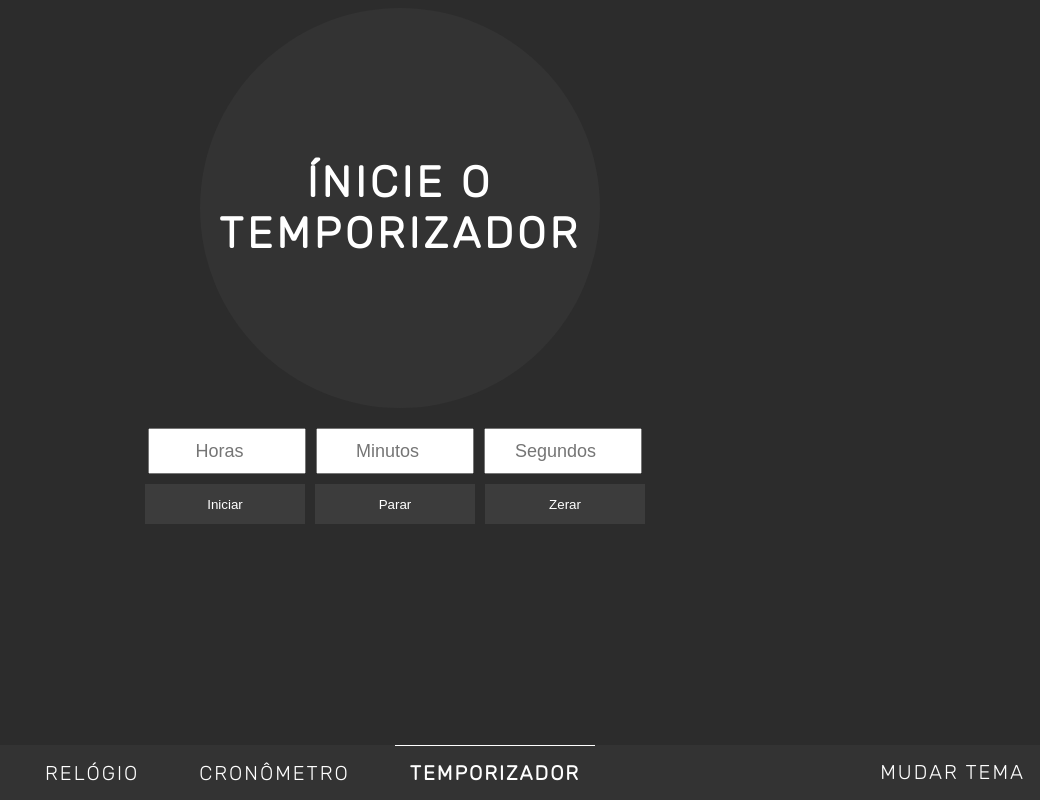
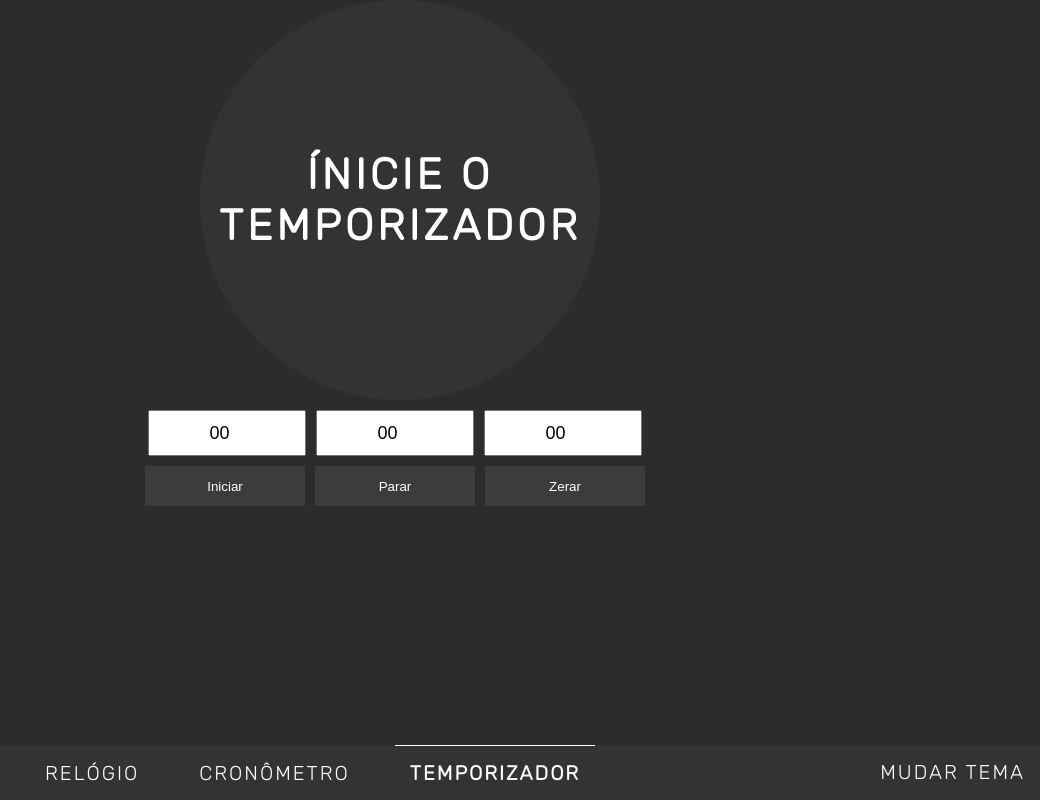
Before and after one commit to ThiagoN13/react_relogio, a React (Create React App) app: page / in a window 1280 px wide. Both pictures are taken after a click on the item "TEMPORIZADOR". Shown: the whole page, without its empty margins (240-1280 px from the left). Built offline with nearby package versions, Linux system fonts and the light colour scheme; the HTML template or start-up script is replaced by a standard one.

Commit message:
Corrigido temporizador

```diff
--- a/src/cronometro/Cronometro.css
+++ b/src/cronometro/Cronometro.css
@@ -1,3 +1,8 @@
+.Cronometro {
+  height: calc(100vh - 55px);
+  overflow: auto;
+}
+
 .chronotime {
   margin: 0 auto;
   width: 400px;
@@ -24,26 +29,14 @@
   width: 100%;
 }
 
-.row {
-  display: flex;
-  flex-direction: row;
-  justify-content: center;
-  margin-bottom: 10px;
-}
-
 .row-table {
   display: block;
-  margin: 0 0 30px 0;
   height: calc(100vh - 10vh);
   overflow-y: auto;
 }
 
 .row-table .interval {
   color: green;
-}
-
-.col {
-  margin: 0 20px;
 }
 
 table {
@@ -59,8 +52,18 @@ th {
   text-align: center;
 }
 
+table thead {
+  position: sticky;
+  top: 0;
+  background-color: rgba(0,0,0,.8);
+  display: inline-block;
+}
+
+table tbody {
+  display: inline;
+}
+
 /* Tema dark */
-body.white table td,
-th {
+body.white table td {
   color: #000000;
 }
--- a/src/cronometro/Cronometro.js
+++ b/src/cronometro/Cronometro.js
@@ -69,7 +69,7 @@ class Cronometro extends React.Component {
               </div>
             </div>
 
-            <div className="row">
+            <div className="row p-5px">
               <button
                 type="button"
                 disabled={this.state.interval}
--- a/src/index.css
+++ b/src/index.css
@@ -1,6 +1,7 @@
 @import url('https://fonts.googleapis.com/css?family=Rubik:300');
 
 body {
+  margin: 0;
   font-family: 'Rubik', sans-serif;
   background-color: #2c2c2c;
   letter-spacing: 2px;
@@ -10,6 +11,23 @@ body {
 
 body.white {
   background-color: unset;
+}
+
+.row {
+  display: flex;
+  flex-direction: row;
+}
+
+.mb-10px {
+  margin-bottom: 10px;
+}
+
+.p-5px {
+  padding: 5px;
+}
+
+.justify-content-center {
+  justify-content: center;
 }
 
 button {
@@ -50,6 +68,7 @@ input {
 /* width */
 ::-webkit-scrollbar {
   width: 5px;
+  height: 5px;
 }
 
 /* Track */
--- a/src/relogio/Relogio.css
+++ b/src/relogio/Relogio.css
@@ -1,4 +1,9 @@
-.relogio {
+.Relogio {
+  height: calc(100vh - 55px);
+  overflow: auto;
+}
+
+.relogio-back {
   display: flex;
   align-items: center;
   text-align: center;
--- a/src/relogio/Relogio.js
+++ b/src/relogio/Relogio.js
@@ -43,8 +43,8 @@ class Relogio extends React.Component {
   render() {
     return (
       <div className="Relogio">
-        <div className="row">
-          <div className="relogio">
+        <div className="row justify-content-center">
+          <div className="relogio-back">
             <div className="relogio-text">
               <span className="relogio-dia">{this.getLabelDia()}</span>
               <span className="relogio-tempo">{this.getLabelTempo()}</span>
--- a/src/tabs/Tabs.css
+++ b/src/tabs/Tabs.css
@@ -1,7 +1,8 @@
 .Tabs {
+  max-height: 55px;
   background-color: #333333;
   width: 100%;
-  position: fixed;
+  position: sticky;
   right: 0;
   text-align: center;
   bottom: 0;
--- a/src/temporizador/Temporizador.css
+++ b/src/temporizador/Temporizador.css
@@ -1,4 +1,9 @@
-.temporizador {
+.Temporizador {
+  height: calc(100vh - 55px);
+  overflow: auto;
+}
+
+.temporizador-back {
   width: 400px;
   height: 400px;
   background-color: #333333;
@@ -48,3 +53,7 @@
   text-transform: uppercase;
   margin-top: 200px;
 }
+
+.d-none {
+  display: none;
+}
--- a/src/temporizador/Temporizador.js
+++ b/src/temporizador/Temporizador.js
@@ -9,21 +9,12 @@ class Temporizador extends React.Component {
       this.setminutos = this.setminutos.bind(this);
 
       this.state = {
-        time: {
-          horas: 0,
-          minutos: 0,
-          segundos: 0,
-          acabou: false
-        },
-
-        //define o tempo manualmente
-       // soma:2 * 60 * 60 * 1000,
-       // soma: null,
+        horas: '00',
+        minutos: '00',
+        segundos: '00',
+        acabou: false,
         timer: null
-
       };
-
-      //this.startTimer = this.start.bind(this);
     }
 
     setsegundos(e) {
@@ -36,48 +27,36 @@ class Temporizador extends React.Component {
       this.setState({ horas: e.target.value });
     }
 
-
-    msToTime(soma) {
-
-      let segundos = Math.floor((soma / 1000) % 60);
-      let minutos = Math.floor((soma / (1000 * 60)) % 60);
-      let horas = Math.floor((soma / (1000 * 60 * 60)) % 24);
+    converterMilesegundos (milesegundos) {
+      let segundos = Math.floor((milesegundos / 1000) % 60);
+      let minutos = Math.floor((milesegundos / (1000 * 60)) % 60);
+      let horas = Math.floor((milesegundos / (1000 * 60 * 60)) % 24);
 
       horas = horas.toString().padStart(2, '0');
       minutos = minutos.toString().padStart(2, '0');
       segundos = segundos.toString().padStart(2, '0');
 
-
       return {
         horas,
         minutos,
         segundos
-
       };
     }
 
-
-    pararTemp () {
+    pararTemporizador () {
+      this.setState({ acabou: false })
       clearTimeout(this.timer);
     }
 
-   // componentDidMount() { }
-
-    start() {
-      if (!this.state.timer) {
-        this.state.startTime = Date.now();
-        this.timer = window.setInterval(() => this.run(), 10);
-      }
+    zerarTemporizador() {
+      this.setState({ horas: 0, minutos: 0, segundos: 0 });
+      this.pararTemporizador();
     }
 
-    zerarTemp() {
-      this.setState({ horas: 0, minutos: 0, segundos: 0});
-      this.pararTemp();
-    }
     alarme () {
-      const { horas, minutos, segundos, acabou } = this.state.time;
+      const { horas = 0, minutos = 0, segundos = 0, acabou = 0 } = this.state;
 
-      if (acabou && horas === 0 && minutos === 0 && segundos === 0) {
+      if (acabou && Number(horas) === 0 && Number(minutos) === 0 && Number(segundos) === 0) {
         return (
           <audio controls autoPlay loop>
             <source src="/som-do-despertador.mp3" type="audio/mpeg" />
@@ -86,40 +65,52 @@ class Temporizador extends React.Component {
         )
       }
     }
-    run() {
-      const { horas, minutos, segundos} = this.state.time;
-      let soma = this.state.time;
+
+    converterHorasMilesegundos () {
+      const { horas = 0, minutos = 0, segundos = 0 } = this.state;
 
       let horasMilesegundos =  horas * 1000 * 60 * 60
-      let minutosMilesegundos =  minutos* 1000 * 60
+      let minutosMilesegundos =  minutos * 1000 * 60
       let segundosMilesegundos =  segundos * 1000
 
-      soma = horasMilesegundos + minutosMilesegundos + segundosMilesegundos
+      let milesegundos = horasMilesegundos + minutosMilesegundos + segundosMilesegundos;
 
-      const diff = Date.now() - this.state.startTime;
+      if (milesegundos < 0) {
+        milesegundos = 0;
+      }
 
-      let remaining = this.state.soma - diff;
-      if (remaining < 0) {
-        remaining = 0;
+      return milesegundos
     }
-      this.setState(() => ({
-        time: this.msToTime(remaining)
-      }));
-      if (remaining === 0) {
+
+    iniciarTemporizador () {
+      let milesegundos = this.converterHorasMilesegundos()
+
+      if (this.timer) {
+        clearInterval(this.timer)
+      }
+
+      this.timer = setInterval(() => {
+        milesegundos -= 1000
+
+        this.setState({ ...this.converterMilesegundos(milesegundos), acabou: false });
+
+        if (milesegundos === 0) {
+          this.setState({ acabou: true })
           window.clearTimeout(this.timer);
           this.timer = null;
         }
+      }, 1000)
     }
 
     render() {
-      const { horas, minutos, segundos, acabou } = this.state.time;
+      const { horas, minutos, segundos, acabou } = this.state;
 
       return (
         <div className="Temporizador">
           <div className="col-center">
-          <div className="temporizador">
+            <div className="temporizador-back">
               <div className="temporizador-text">
-              {horas === 0 && minutos === 0 && segundos === 0 ? (
+                {Number(horas) === 0 && Number(minutos) === 0 && Number(segundos) === 0 ? (
                   (acabou ? <h5>Acabou o tempo!</h5> : <h6>Ínicie o temporizador</h6>)
                 ) : (
                     <h5>
@@ -133,11 +124,11 @@ class Temporizador extends React.Component {
             </div>
           </div>
 
-        <div className="row">
+          <div className="row d-none">
             {this.alarme()}
           </div>
 
-        <div className="row">
+          <div className="row justify-content-center mb-10px">
             <div className="countdown-item">
               <input
                 type="number"
@@ -169,16 +160,12 @@ class Temporizador extends React.Component {
             </div>
           </div>
 
-        <button onClick = {
-          this.startTimer
-        } > Iniciar </button>
-        <button onClick ={(event) => this.pararTemp(event)
-        } > Parar </button>
-        <button onClick ={(event) => this.zerarTemp(event)
-        } > Zerar </button>
+          <button onClick ={(event) => this.iniciarTemporizador()}> Iniciar </button>
+          <button onClick ={(event) => this.pararTemporizador(event)}> Parar </button>
+          <button onClick ={(event) => this.zerarTemporizador(event)}> Zerar </button>
 
         </div>
-      );
+      )
     }
 }
 export default Temporizador;
```
Lines whose indentation alone changed are shown as unchanged.
